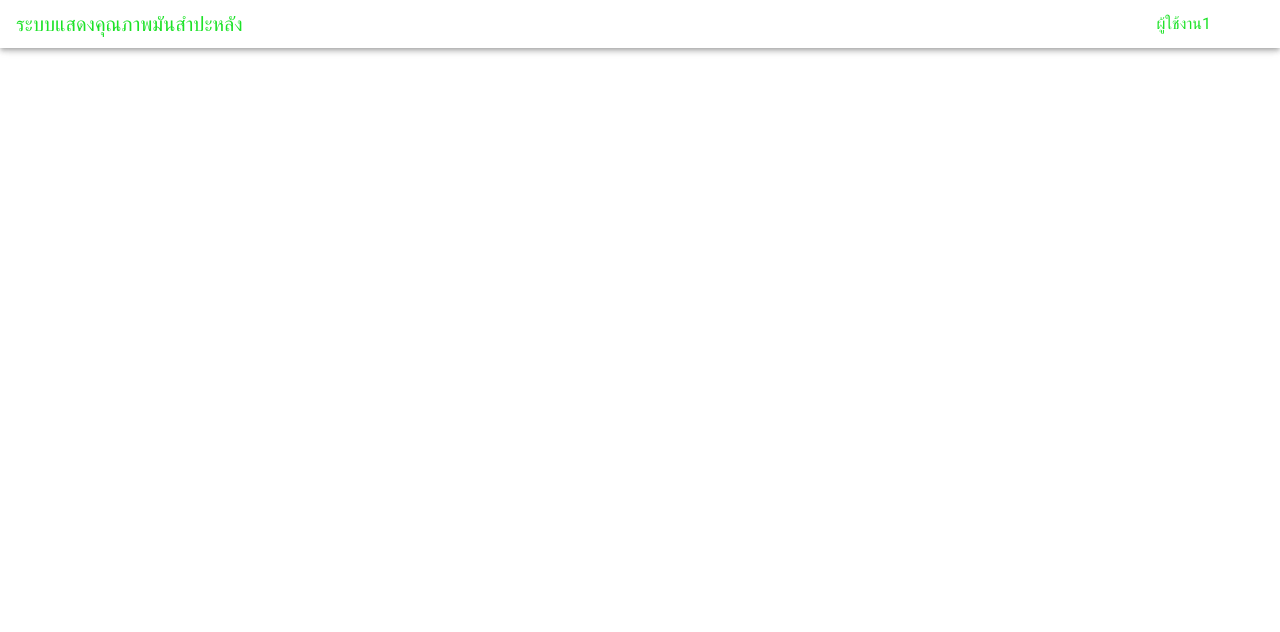
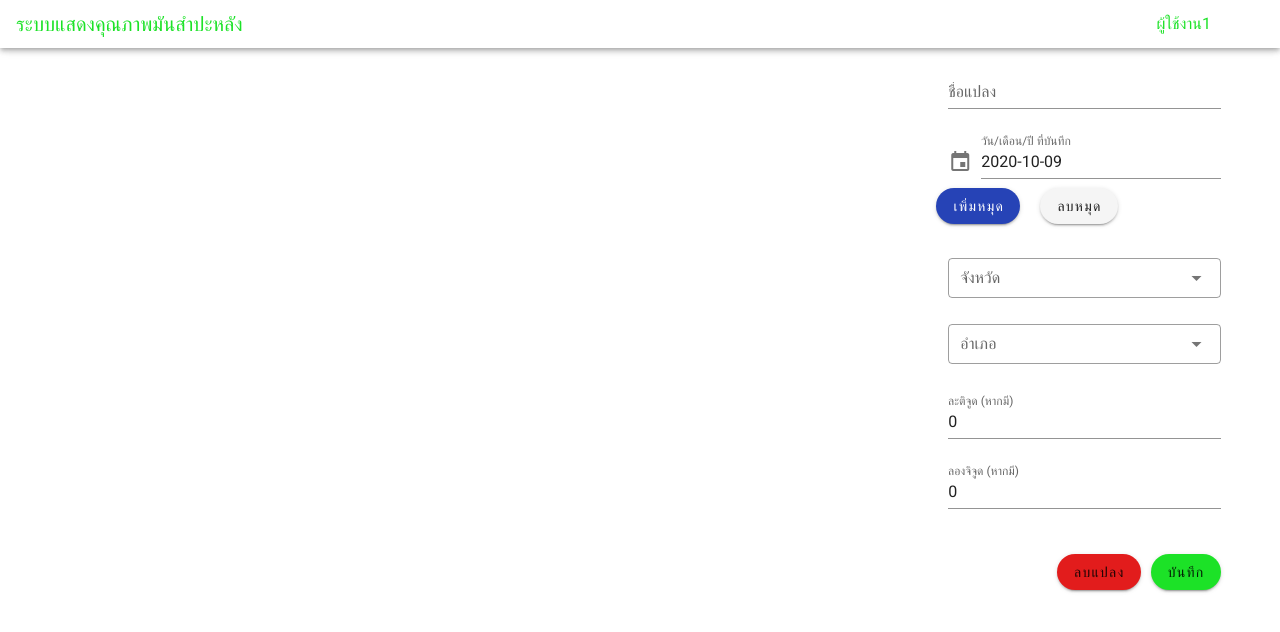
Before and after one commit to khing78/SeniorProject, a Vue app in the folder Client/cassava/: page /edit-area in a window 1280 px wide. Shown: the top 632 px of the page. Built offline with nearby package versions, Linux system fonts and the light colour scheme.

Commit message:
EditArea wait map api

```diff
--- a/Client/cassava/src/router/index.js
+++ b/Client/cassava/src/router/index.js
@@ -4,6 +4,7 @@ import Home from '../views/Home.vue'
 import PinDetail from '../views/PinDetail.vue'
 import DataSave from '../views/DataSave.vue'
 import AreaDetailChart from '../views/AreaDetailChart.vue'
+import EditArea from '../views/EditArea.vue'
 
 Vue.use(VueRouter)
 
@@ -29,6 +30,11 @@ const routes = [
     component: AreaDetailChart
   },
   {
+    path: '/edit-area',
+    name: 'editarea',
+    component: EditArea
+  },
+  {
     path: '/about',
     name: 'About',
     // route level code-splitting
--- a/Client/cassava/src/views/DataSave.vue
+++ b/Client/cassava/src/views/DataSave.vue
@@ -7,7 +7,7 @@
           <v-btn color="#E21C1C" rounded>ลบข้อมูล</v-btn>
         </v-col>
       </v-row>
-      <v-row class="text-center" justify="left">
+      <v-row class="text-center" justify="start">
         <v-col cols="2"
           ><v-menu
             v-model="menu2"
@@ -34,16 +34,14 @@
         ></v-col>
         <v-col cols="2"
           ><v-text-field
-            v-model="title"
-            :rules="rules"
+            v-model="latitude"
             hint="กรุณาใส่ละติจูด"
             label="ละติจูด"
           ></v-text-field
         ></v-col>
         <v-col cols="2"
           ><v-text-field
-            v-model="title"
-            :rules="rules"
+            v-model="longitude"
             hint="กรุณาใส่ลองจิจูด"
             label="ลองจิจูด"
           ></v-text-field
@@ -79,7 +77,6 @@
                 <v-col cols="2">
                   <v-text-field
                   v-model="item.x1"
-                  :rules="rules"
                   hint="X1"
                   label="X1"
                 ></v-text-field>
@@ -87,7 +84,6 @@
                 <v-col cols="2">
                   <v-text-field
                   v-model="item.x2"
-                  :rules="rules"
                   hint="X2"
                   label="X2"
                 ></v-text-field>
@@ -95,7 +91,6 @@
                 <v-col cols="2">
                   <v-text-field
                   v-model="item.x3"
-                  :rules="rules"
                   hint="X3"
                   label="X3"
                 ></v-text-field>
@@ -103,7 +98,6 @@
                 <v-col cols="2">
                   <v-text-field
                   v-model="item.temputure"
-                  :rules="rules"
                   hint="อุณหภูมิ"
                   label="อุณหภูมิ"
                 ></v-text-field>
@@ -113,7 +107,6 @@
                 <v-col cols="2">
                   <v-text-field
                   v-model="item.x4"
-                  :rules="rules"
                   hint="X4"
                   label="X4"
                 ></v-text-field>
@@ -121,7 +114,6 @@
                 <v-col cols="2">
                   <v-text-field
                   v-model="item.x5"
-                  :rules="rules"
                   hint="X5"
                   label="X5"
                 ></v-text-field>
@@ -129,7 +121,6 @@
                 <v-col cols="2">
                   <v-text-field
                   v-model="item.x6"
-                  :rules="rules"
                   hint="X6"
                   label="X6"
                 ></v-text-field>
@@ -155,6 +146,12 @@
 <script>
 export default {
   data: () => ({
+    date: new Date().toISOString().substr(0, 10),
+    menu: false,
+    modal: false,
+    menu2: false,
+    latitude: "",
+    longitude: "",
     xdata: [
       {
         x1: "Frozen Yogurt",
--- /dev/null
+++ b/Client/cassava/src/views/EditArea.vue
@@ -0,0 +1,112 @@
+<template>
+  <div class="edit-area">
+    <v-container>
+      <v-row>
+        <v-col cols="9">
+          <!-- For Map -->
+        </v-col>
+        <v-col cols="3">
+          <v-text-field
+            v-model="areaname"
+            hint="กรุณาใส่ชื่อแปลง"
+            label="ชื่อแปลง"
+          ></v-text-field>
+          <v-menu
+            :close-on-content-click="true"
+            :nudge-right="40"
+            transition="scale-transition"
+            offset-y
+            min-width="290px"
+          >
+            <template v-slot:activator="{ on, attrs }">
+              <v-text-field
+                v-model="date"
+                label="วัน/เดือน/ปี ที่บันทึก"
+                prepend-icon="mdi-calendar"
+                readonly
+                v-bind="attrs"
+                v-on="on"
+              ></v-text-field>
+            </template>
+            <v-date-picker
+              v-model="date"
+              @input="menu2 = false"
+            ></v-date-picker>
+          </v-menu>
+          <v-row style="margin-bottom: 10px">
+            <v-btn
+              rounded
+              style="
+                margin-right: 20px;
+                color: #ffffff;
+                background-color: #2643b6;
+                margin-bottom: 10px;
+              "
+            >
+              เพิ่มหมุด
+            </v-btn>
+            <v-btn rounded> ลบหมุด </v-btn>
+          </v-row>
+          <v-row>
+            <v-container fluid>
+              <v-row>
+                <v-col>
+                  <v-combobox
+                    v-model="selectstate"
+                    :items="itemsstate"
+                    label="จังหวัด"
+                    outlined
+                    dense
+                  ></v-combobox>
+                  <v-combobox
+                    v-model="selectdistrict"
+                    :items="itemsdistrict"
+                    label="อำเภอ"
+                    outlined
+                    dense
+                  ></v-combobox>
+                </v-col>
+              </v-row>
+            </v-container>
+          </v-row>
+          <v-text-field
+            v-model="latitude"
+            hint="กรุณาใส่ละติจูด (หากมี)"
+            label="ละติจูด (หากมี)"
+          ></v-text-field>
+          <v-text-field
+            v-model="longitude"
+            hint="กรุณาใส่ลองจิจูด (หากมี)"
+            label="ลองจิจูด (หากมี)"
+          ></v-text-field>
+        </v-col>
+      </v-row>
+      <v-row>
+        <v-col class="text-right">
+          <v-btn color="#E21C1C" rounded style="margin-end:10px">ลบแปลง</v-btn>
+          <v-btn color="#1CE227" rounded>บันทึก</v-btn>
+        </v-col>
+      </v-row>
+    </v-container>
+  </div>
+</template>
+
+<script>
+export default {
+  data: () => ({
+    date: new Date().toISOString().substr(0, 10),
+    menu: false,
+    modal: false,
+    menu2: false,
+    latitude: 0,
+    longitude: 0,
+    areaname: "",
+    selectstate: "",
+    itemsstate: ["ขอนแก่น", "เลย", "เชียงใหม่", "อุบลราชธานี"],
+    selectdistrict: "",
+    itemsdistrict: ["เมือง", "เลย", "เชียงใหม่", "อุบลราชธานี"],
+  }),
+};
+</script>
+<style scoped>
+</style>
```
